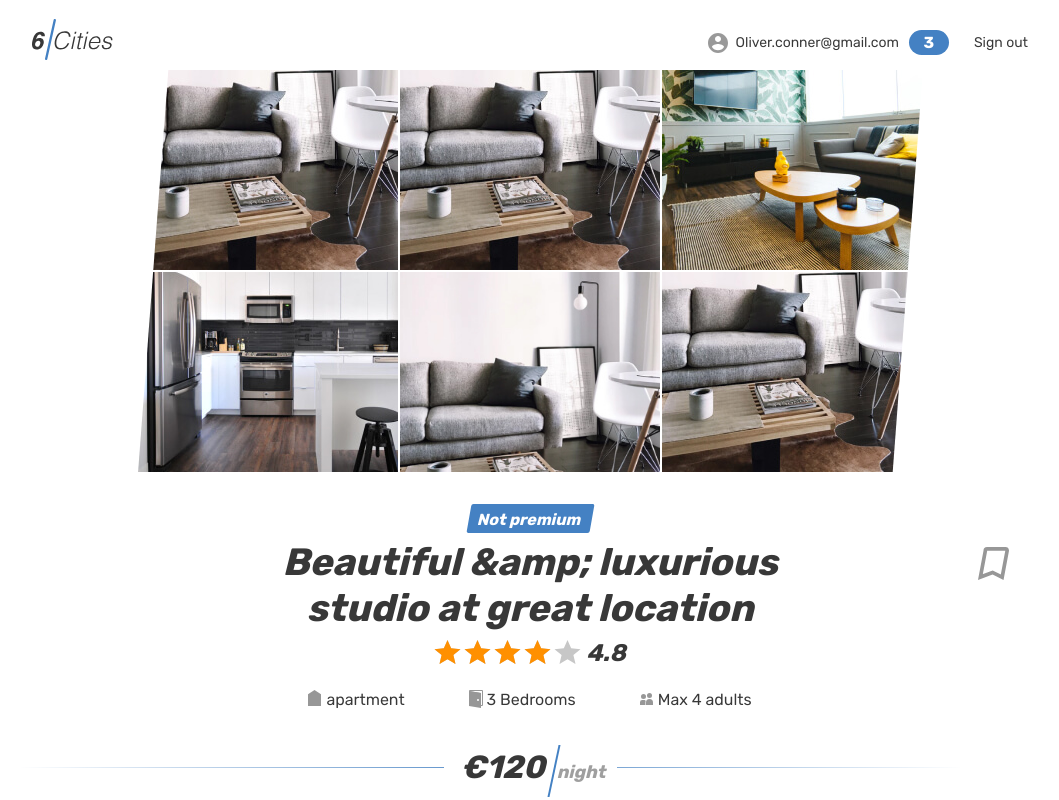
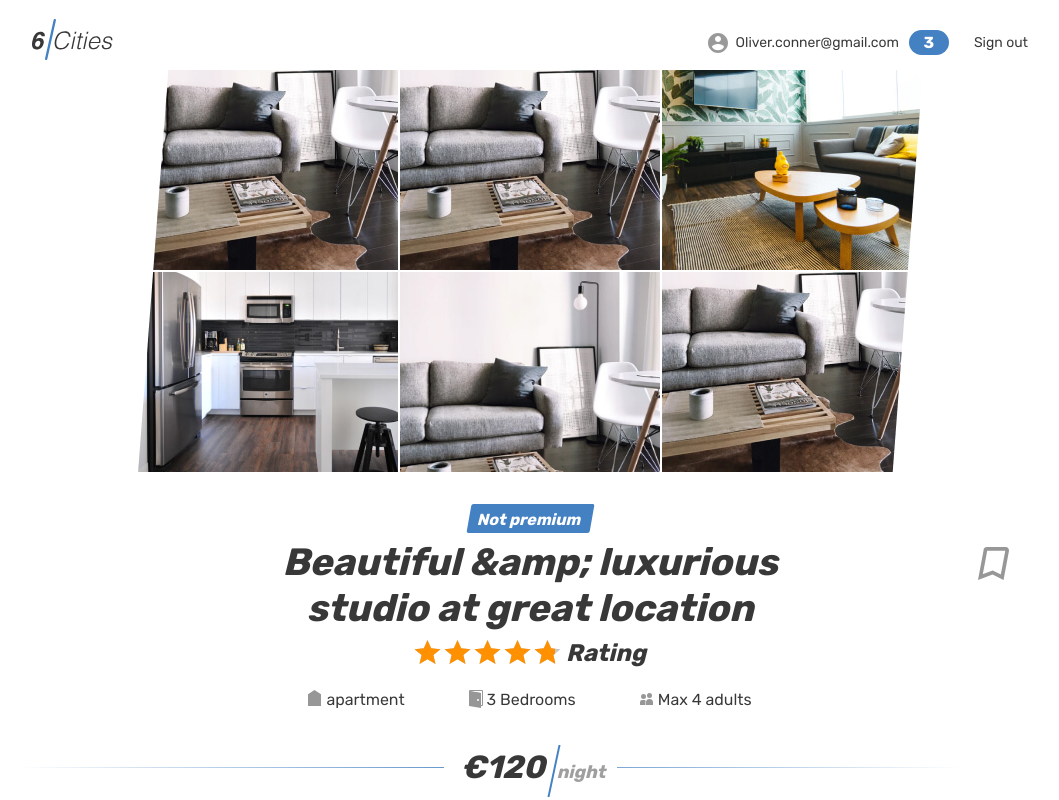
Before and after one commit to htmlacademy-univer-javascript-3/2345791-six-cities-4, a React (Vite) app: page /offer/0 in a window 1280 px wide. Shown: the top 800 px of the page, without its empty margins (110-1169 px from the left). Built offline with nearby package versions, Linux system fonts and the light colour scheme.

Commit message:
minor fix 3

```diff
--- a/src/components/review.tsx
+++ b/src/components/review.tsx
@@ -18,8 +18,8 @@ function Review({review}: ReviewProps): JSX.Element {
       <div className="reviews__info">
         <div className="reviews__rating rating">
           <div className="reviews__stars rating__stars">
-            <span style={{width: '80%'}} />
-            <span className="visually-hidden">{review.rating}</span>
+            <span style={{width: `${review.rating * 20}%`}} />
+            <span className="visually-hidden">Rating</span>
           </div>
         </div>
         <p className="reviews__text">
--- a/src/pages/offer-page.tsx
+++ b/src/pages/offer-page.tsx
@@ -89,10 +89,10 @@ function OfferPage({offer}: OfferPageProps): JSX.Element {
               </div>
               <div className="offer__rating rating">
                 <div className="offer__stars rating__stars">
-                  <span style={{width: '80%'}} />
+                  <span style={{width: `${offer.rating * 20}%`}} />
                   <span className="visually-hidden">Rating</span>
                 </div>
-                <span className="offer__rating-value rating__value">{offer.rating}</span>
+                <span className="offer__rating-value rating__value">Rating</span>
               </div>
               <ul className="offer__features">
                 <li className="offer__feature offer__feature--entire">
@@ -163,7 +163,7 @@ function OfferPage({offer}: OfferPageProps): JSX.Element {
                   </p>
                 </div>
               </div>
-              <ReviewList offerId={offer.id} reviews={offer.reviews} ></ReviewList>
+              <ReviewList reviews={offer.reviews} ></ReviewList>
             </div>
           </div>
           <section className="offer__map map" />
```
